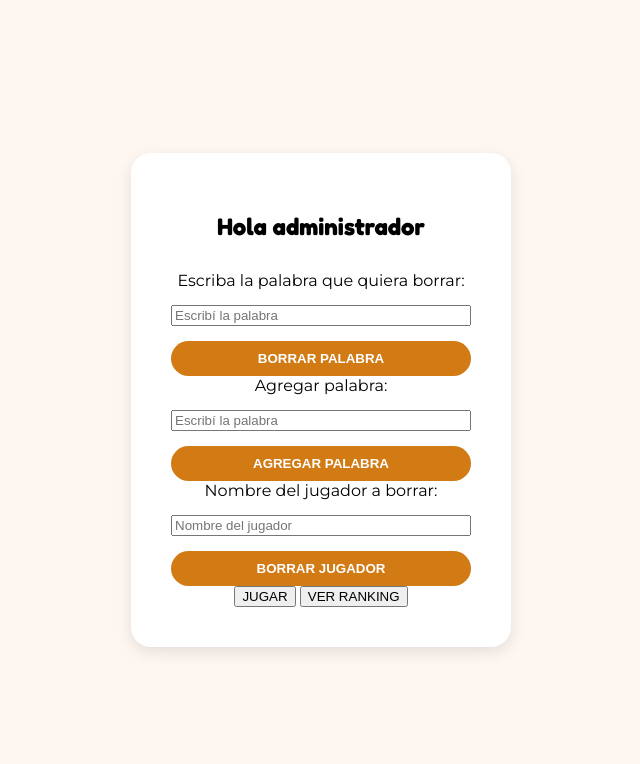
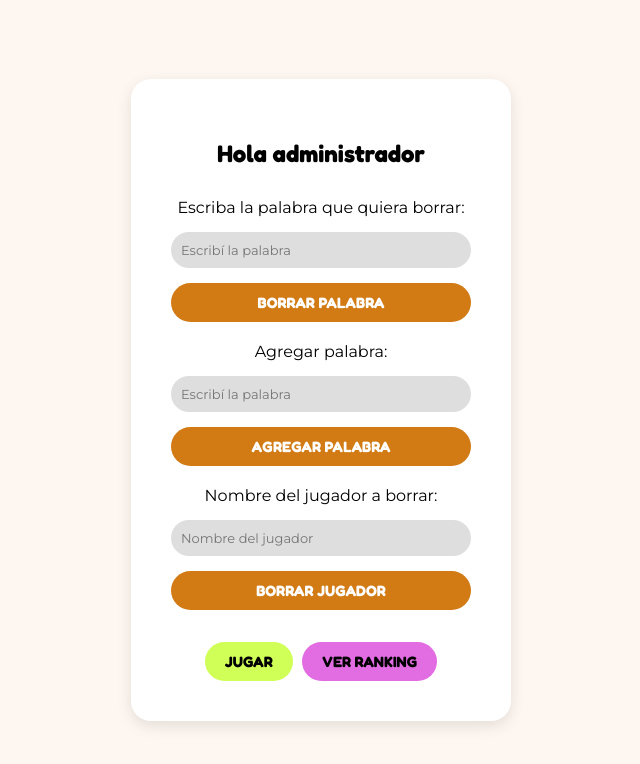
Before and after one commit to PioIX/2025---TPIN-1---G10, a plain HTML site: page Front/admin.html in a window 1280 px wide. Shown: the whole page, without its empty margins (319-959 px from the left). Drawn offline with Linux system fonts and the light colour scheme.

Commit message:
falta solo las imagenes

```diff
--- a/Front/admin.css
+++ b/Front/admin.css
@@ -7,6 +7,7 @@ body {
   justify-content: center;
   align-items: center;
   height: 100vh;
+  font-size: 16px;
 }
 
 .admin-container {
@@ -32,8 +33,10 @@ body {
   gap: 15px;
 }
 
+
 .button-group button {
   padding: 10px 20px;
+  font-size: 15px;
   background-color: #d27b15;
   border: none;
   border-radius: 25px;
@@ -41,8 +44,73 @@ body {
   font-weight: bold;
   cursor: pointer;
   transition: background-color 0.2s ease;
+  font-family: "Fredoka", sans-serif;
+  margin-bottom: 20px;
 }
 
 .button-group button:hover {
   background-color: #a75f0d;
 }
+
+.boton-jugar{
+  padding: 10px 20px; /* botón más grande */
+  font-size: 15px;
+  font-weight: bold;
+  background-color: #d0ff57;
+  border: none;
+  font-family: "Fredoka", sans-serif;
+  border-radius: 25px;
+  cursor: pointer;
+  transition: background-color 0.3s ease;
+  margin-top: 12px;
+  margin-right: 5px;
+}
+
+.boton-ranking{
+  padding: 10px 20px; /* botón más grande */
+  font-size: 15px;
+  font-weight: bold;
+  border: none;
+  margin-top: 10px;
+  background-color:  #e26ce2;
+  font-family: "Fredoka", sans-serif;
+  border-radius: 25px;
+  cursor: pointer;
+  transition: background-color 0.3s ease;
+}
+
+#input-palabra{
+  padding: 10px;
+  font-size: 13px;
+  border: none;
+  border-radius: 20px;
+  background-color: #dedede;
+  width: 100%;
+  box-sizing: border-box;
+  font-family:  "Montserrat", sans-serif;;
+}
+#input-palabra-agregar{
+  padding: 10px;
+  font-size: 13px;
+  border: none;
+  border-radius: 20px;
+  background-color: #dedede;
+  width: 100%;
+  box-sizing: border-box;
+  font-family:  "Montserrat", sans-serif;;
+}
+#input-nombre-jugador{
+  padding: 10px;
+  font-size: 13px;
+  border: none;
+  border-radius: 20px;
+  background-color: #dedede;
+  width: 100%;
+  box-sizing: border-box;
+  font-family:  "Montserrat", sans-serif;
+}
+
+.label{
+  font-family:  "Montserrat", sans-serif;
+  font-size: 10px;
+}
--- a/Front/admin.html
+++ b/Front/admin.html
@@ -31,10 +31,12 @@
       <input type="text" id="input-nombre-jugador" placeholder="Nombre del jugador" />
       <button type="button" id="btn-borrar-jugador" onclick="borrarJugador()">BORRAR JUGADOR</button>
     </div>
+    <div class="botoncitos">
+      <button onclick="window.location.href='index3.html'"class="boton-jugar">JUGAR</button>
+      <button onclick="window.location.href='ranking.html'"class="boton-ranking">VER RANKING</button>
+    </div>
 
-    <button onclick="window.location.href='index3.html'"class="boton-jugar">JUGAR</button>
-    <button onclick="window.location.href='ranking.html'"class="boton-ranking">VER RANKING</button>
-  </div>
+
 
   <script src="dom.js"></script>
   <script src="index.js" ></script>
```
Also changed, not shown: Front/classes/User.js (deleted, +0 -13 lines).
